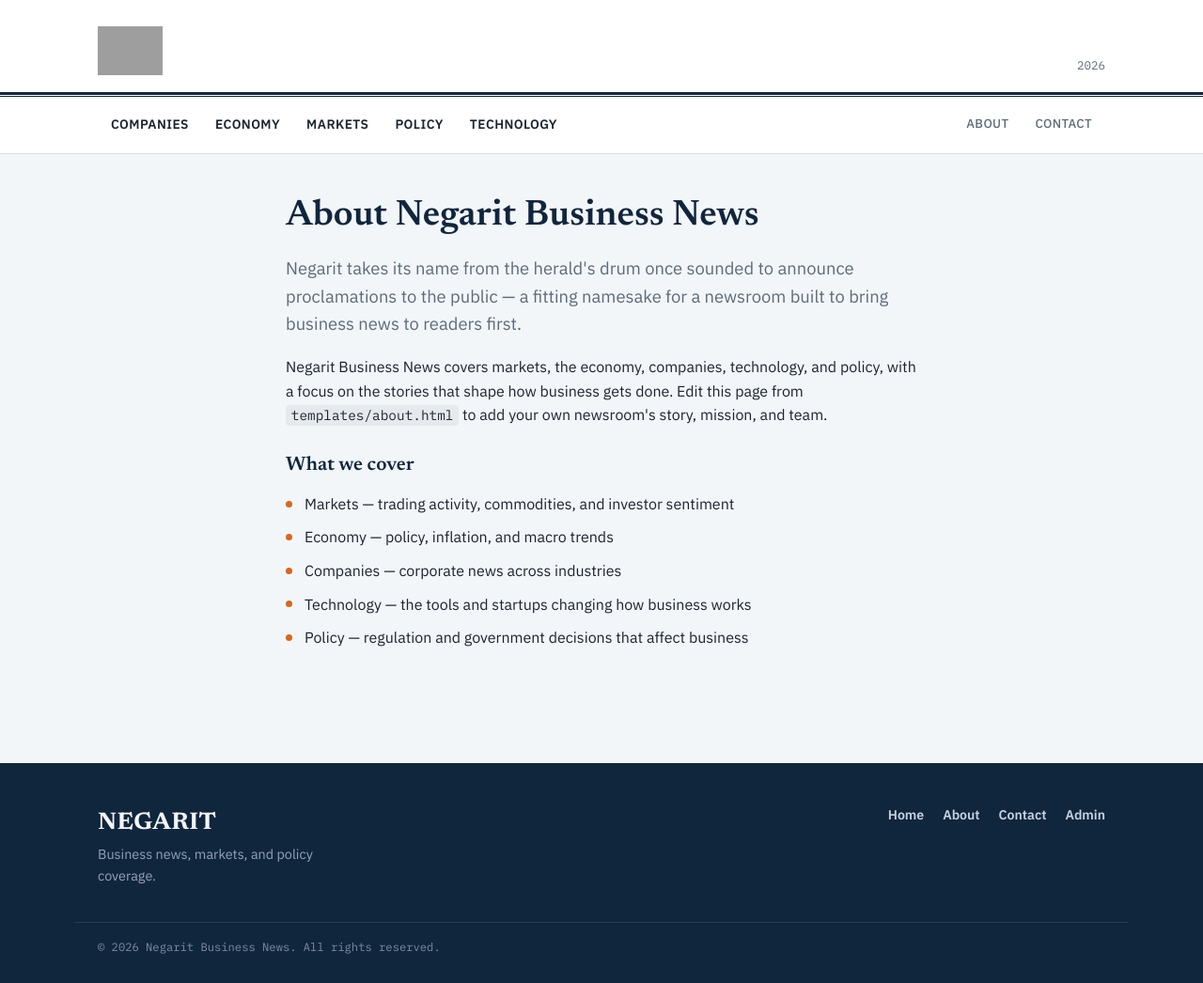
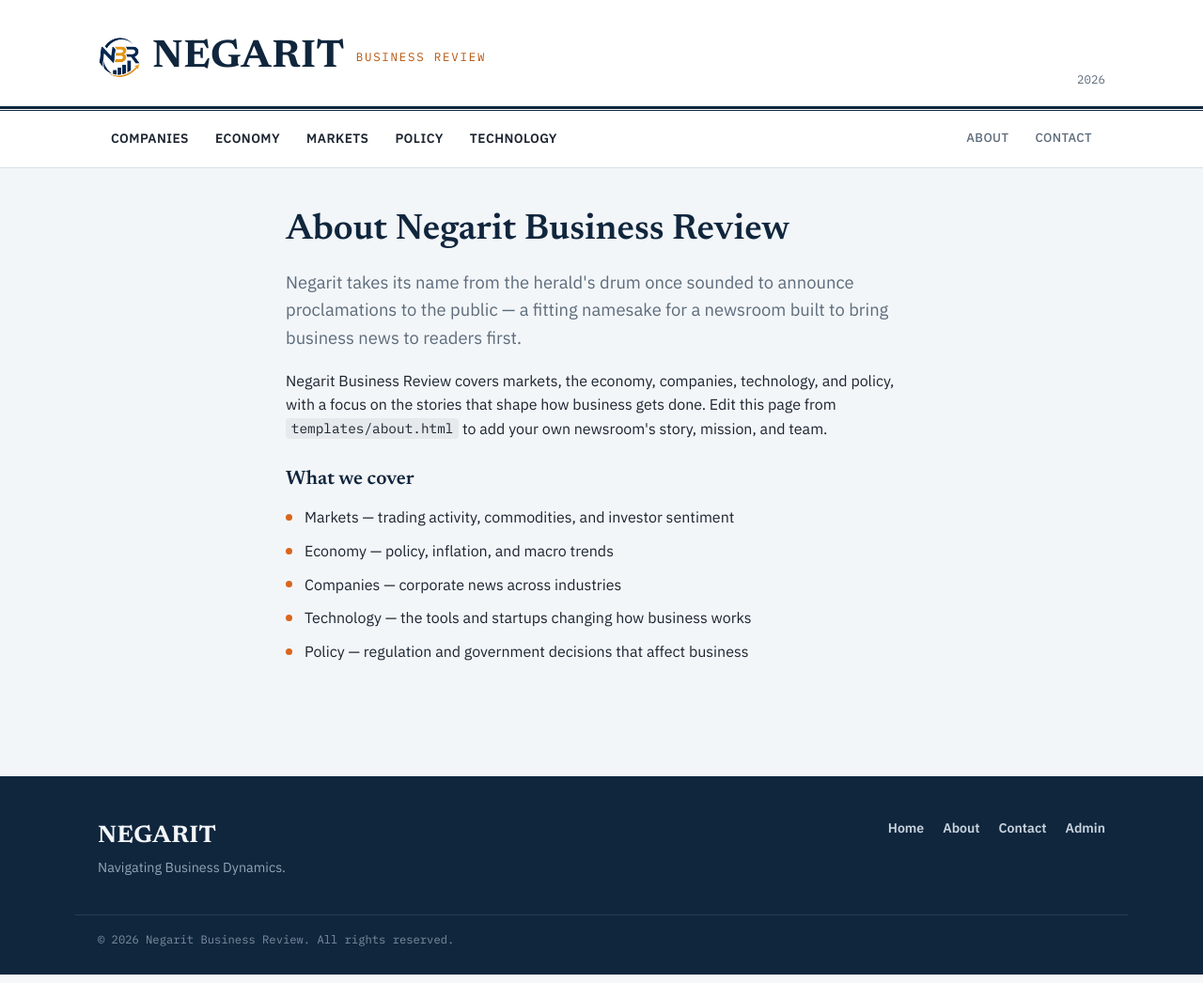
Before and after one commit to Liben4/negarit-business-news, a Flask app: page /about in a window 1280 px wide. Shown: the whole page at 94% size. Run offline with Flask 3, Linux system fonts and the light colour scheme; data comes from the database, SQL or seed files in the repository; grey boxes are pictures that could not be loaded.

Commit message:
Add real company logo, correct brand name to 'Business Review'
- Extracted a compact icon mark (the circular NBR emblem) from the
  uploaded logo for the masthead, rather than shrinking the full
  vertical lockup (icon + 3 lines of text) into an illegible 46px-tall
  horizontal space
- Removed the logo's white background so it sits cleanly on any
  background color, not just white
- Kept a full, trimmed version of the complete lockup (static/img/logo-full.png)
  for any larger placements later (e.g. an About page)
- Site name corrected from 'Negarit Business News' to 'Negarit Business
  Review' throughout (app.py SITE_NAME, README, page titles/meta
  description via site_name) to match what's actually on the logo
- Footer tagline now uses the logo's real tagline ('Navigating Business
  Dynamics') instead of placeholder text

```diff
--- a/app.py
+++ b/app.py
@@ -1,5 +1,5 @@
 """
-Negarit Business News
+Negarit Business Review
 A small Flask + SQLite news site with an admin panel for posting articles.
 
 Run locally:
@@ -53,7 +53,7 @@ app.config["UPLOAD_FOLDER"] = UPLOAD_FOLDER
 
 os.makedirs(UPLOAD_FOLDER, exist_ok=True)
 
-SITE_NAME = "Negarit Business News"
+SITE_NAME = "Negarit Business Review"
 
 # The "Scheduled" datetime field in the admin form has no timezone of its
 # own (browsers send plain "YYYY-MM-DDTHH:MM"). We interpret that value as
--- a/static/css/style.css
+++ b/static/css/style.css
@@ -149,11 +149,11 @@ main { display: block; padding-bottom: 64px; }
 
 .masthead__brand { display: flex; align-items: center; gap: 12px; }
 
-.masthead__logo {
+.masthead__mark {
   display: block;
-  height: auto;
-  max-height: 52px;
-  width: auto;
+  height: 46px;
+  width: 46px;
+  flex-shrink: 0;
 }
 
 .masthead__title {
--- a/templates/base.html
+++ b/templates/base.html
@@ -15,7 +15,9 @@
 <header class="masthead">
   <div class="wrap masthead__inner">
     <a href="{{ url_for('index') }}" class="masthead__brand">
-      <img src="{{ url_for('static', filename='img/logo.png') }}" alt="{{ site_name }}" class="masthead__logo">
+      <img src="{{ url_for('static', filename='img/logo-mark.png') }}" alt="" class="masthead__mark">
+      <span class="masthead__title">NEGARIT</span>
+      <span class="masthead__subtitle">BUSINESS&nbsp;REVIEW</span>
     </a>
     <div class="masthead__meta">
       <span class="masthead__date">{{ current_year }}</span>
@@ -69,7 +71,7 @@
   <div class="wrap site-footer__inner">
     <div class="site-footer__brand">
       <span class="masthead__title masthead__title--footer">NEGARIT</span>
-      <p>Business news, markets, and policy coverage.</p>
+      <p>Navigating Business Dynamics.</p>
     </div>
     <div class="site-footer__links">
       <a href="{{ url_for('index') }}">Home</a>
```
Also changed, not shown: README.md, static/img/logo-full.png (added), static/img/logo-mark.png (added), 1 other file.
